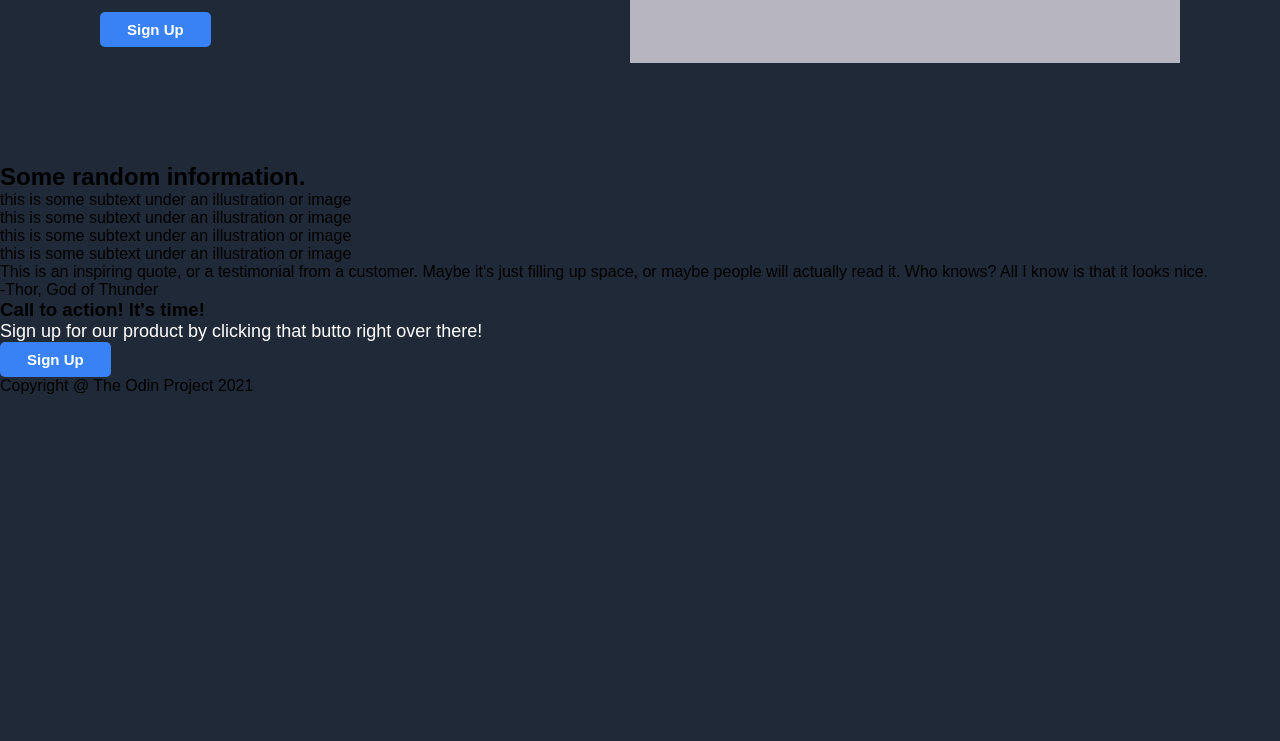
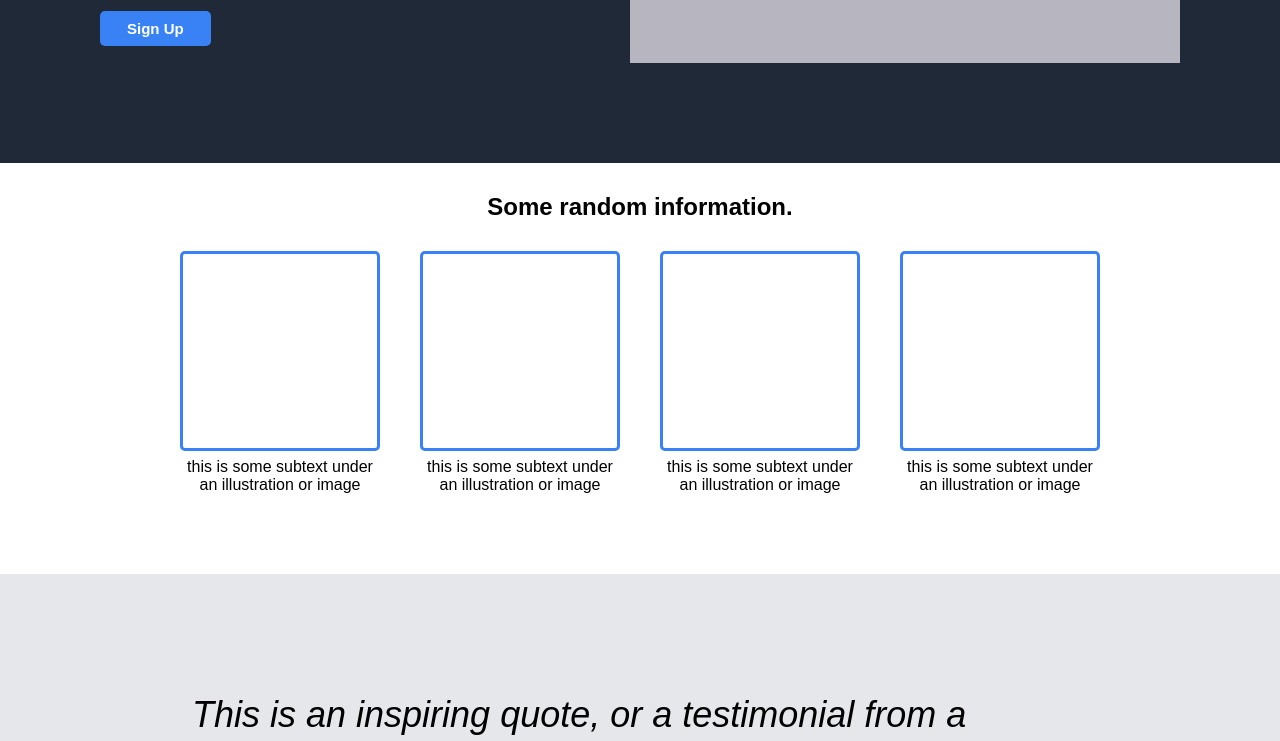
Before and after one commit to amiga07/landing-page, a plain HTML site: page index.html in a window 1280 px wide. Shown: the part 355-1096 px from the top of the page. Before the commit the page ends 800 px from the top, so only its background shows below. Drawn offline with Linux system fonts and the light colour scheme.

Commit message:
kinda finish css but i'm dissatisfied with the way it looks and will improve a bit later

```diff
--- a/style.css
+++ b/style.css
@@ -7,7 +7,6 @@ body{
     display: flex;
     flex-direction: column;
     font-family: Arial, Helvetica, sans-serif;
-    background-color: #1F2937;
 }
 header{
     display: flex;
@@ -25,6 +24,7 @@ header{
     display: flex;
     gap: 11px;
     list-style: none;
+    flex-wrap: wrap;
 }
 a{
     text-decoration: none;
@@ -33,17 +33,17 @@ a{
 }
 .main-page{
     display: flex;
+    align-items: center;
+    padding: 100px;
     gap: 50px;
     align-items: center;
-    padding: 100px;
-    justify-content: space-between;
-    align-items: center;
+    background-color: #1F2937;
 }
 .main-page > .text{
     display: flex;
     flex-direction: column;
     flex: 1;
-    gap: 15px;
+    gap: 20px;
     align-items: flex-start;
 }
 h1{
@@ -75,3 +75,91 @@ button{
 .image p{
     margin: auto;
 }
+.random{
+    background-color: white;
+}
+.flex{
+    display: flex;
+    justify-content: center;
+    align-items: center;
+    gap: 40px;
+    padding-bottom: 80px;
+}
+h2{
+    font-size: 24px;
+    text-align: center;
+    color: black;
+    padding: 30px 0;
+    font-weight: 900;
+}
+.pic{
+    width: 200px;
+    height: 200px;
+    border: solid;
+    border-color: #3882F6;
+    border-width: 3px;
+    border-radius: 5px;
+}
+.item{
+    display: flex;
+    flex-direction: column;
+    align-items: center;
+    gap: 7px;
+}
+.pic-desc{
+    text-align: center;
+    width: 200px;
+}
+.quote{
+    background-color: #E5E7EB;
+    padding: 60px 0;
+    display: flex;
+    flex-direction: column;
+    justify-content: center;
+}
+.quote.text{
+    font-style: italic;
+    font-size: 36px;
+    width: 70%;
+    margin: 0 auto;
+}
+.credit{
+    font-size: 25px;
+    font-weight: 900;
+    padding-left: 60%;
+}
+.offer{
+    display: flex;
+    justify-content: space-between;
+    align-items: center;
+    background-color: #3882F6;
+    width: 70%;
+    height: 120px;
+    border-radius: 6px;
+    margin: 60px auto;
+    padding: 0 80px;
+}
+.offer-part{
+    display: flex;
+    flex-direction: column;
+    gap: 5px;
+}
+h3{
+    color: white;
+    font-size: 17px;
+    font-weight: 900;
+}
+.desc{
+    font-size: 13px;
+}
+.transparent{
+    border: white 1.5px solid;
+}
+footer{
+    background-color: #1F2937;
+    padding: 30px 0;
+    color: white;
+    text-align: center;
+    width: 95%;
+    margin: 0 auto;
+}
```
